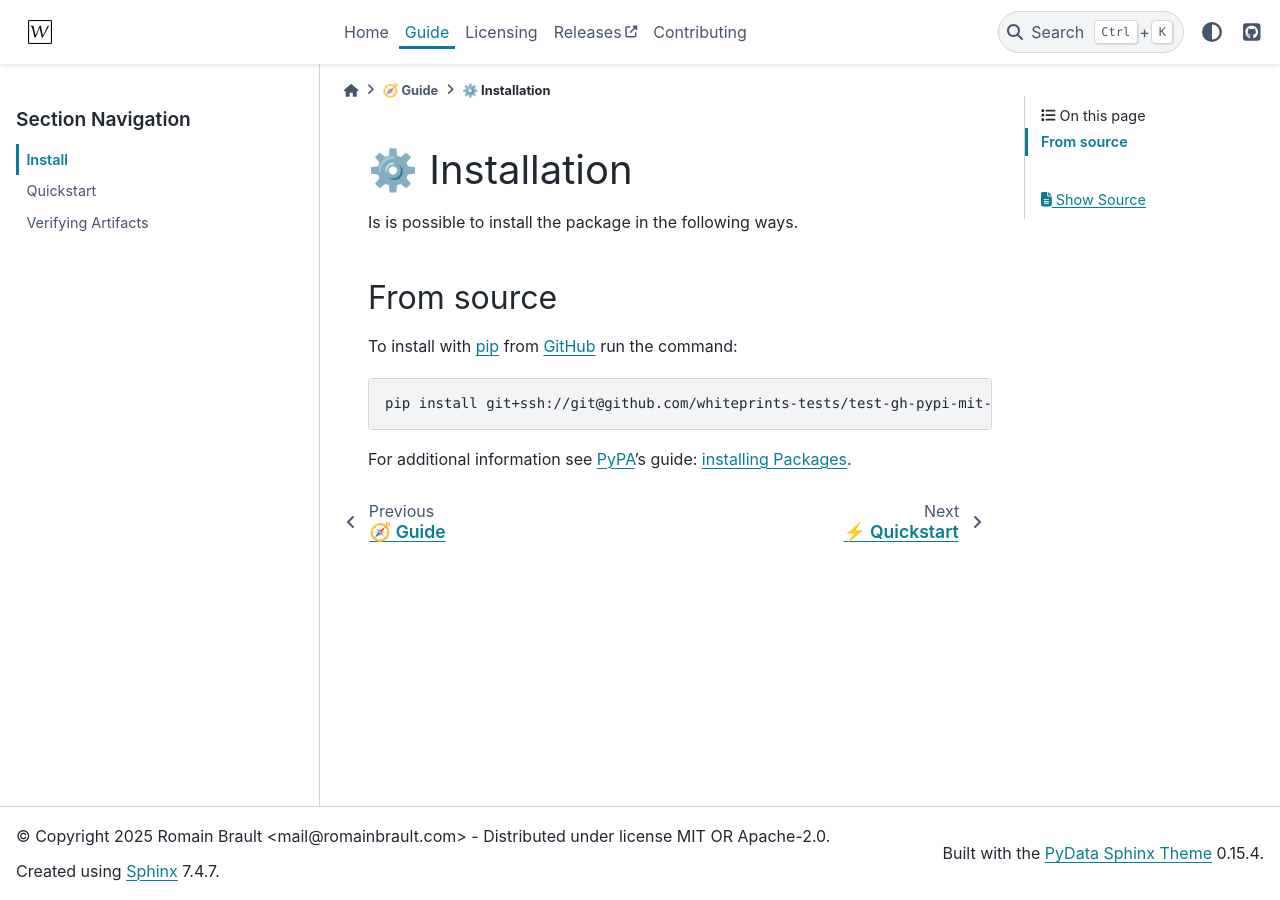
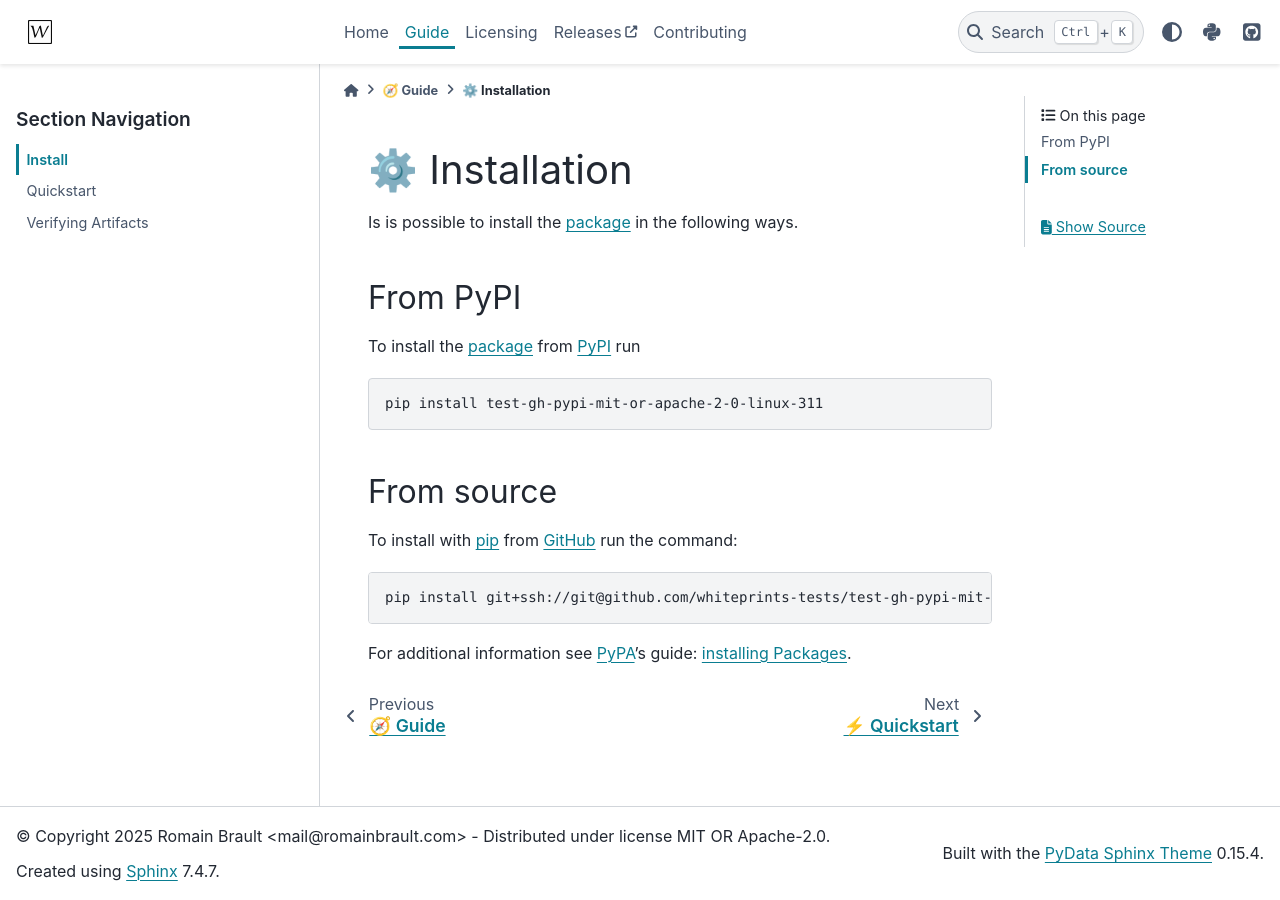
Before and after one commit to whiteprints-tests/test-gh-pypi-mit-or-apache-2-0-linux-311, a Sphinx documentation site: the page built from docs/INSTALL.md, in a window 1280 px wide. Built offline with Sphinx 7.4.7 and the PyData theme 0.15.4, drawn with Linux system fonts in a browser that asks for light colours; pages that are not in the unit, such as notebooks, are missing from menus.

Commit message:
feat: ✨ add PyPI publishing

````diff
--- a/INSTALL.md
+++ b/INSTALL.md
@@ -6,7 +6,17 @@
 
 # ⚙️ Installation
 
-Is is possible to install the package in the following ways.
+Is is possible to install the [package] in the following ways.
+
+## From PyPI
+
+To install the [package] from [PyPI] run
+
+```console
+pip install test-gh-pypi-mit-or-apache-2-0-linux-311
+```
+
+[PyPI]: https://pypi.org/
 
 ## From source
 
@@ -22,4 +32,5 @@
 For additional information see [PyPA]'s guide: [installing Packages](https://packaging.python.org/en/latest/tutorials/installing-packages).
 
 [PyPA]: https://www.pypa.io/en/latest/
-[pip]: https://pip.pypa.io/en/stable/
+[pip]: https://pip.pypa.io/en/stable
+[package]: https://pypi.org/project/test-gh-pypi-mit-or-apache-2-0-linux-311
--- a/docs/conf.py
+++ b/docs/conf.py
@@ -57,6 +57,12 @@
 html_theme_options = {
     "icon_links": [
         {
+            "name": "PyPI",
+            "url": "https://pypi.org/project/test-gh-pypi-mit-or-apache-2-0-linux-311",
+            "icon": "fa-brands fa-python",
+            "type": "fontawesome",
+        },
+        {
             "name": "GitHub",
             "url": (
                 "https://github.com/"
@@ -103,4 +109,6 @@
 exclude_patterns = [
     "_autoapi_templates/**",
 ]
-linkcheck_ignore = []
+linkcheck_ignore = [
+    r"https://pypi\.org/project/.*",
+]
--- a/pyproject.toml
+++ b/pyproject.toml
@@ -59,6 +59,7 @@
 urls.homepage = "https://github.com/whiteprints-tests/test-gh-pypi-mit-or-apache-2-0-linux-311"
 urls.integration = "https://github.com/whiteprints-tests/test-gh-pypi-mit-or-apache-2-0-linux-311/actions"
 urls.issues = "https://github.com/whiteprints-tests/test-gh-pypi-mit-or-apache-2-0-linux-311/issues"
+urls.pypi = "https://pypi.org/project/test-gh-pypi-mit-or-apache-2-0-linux-311"
 urls.repository = "https://github.com/whiteprints-tests/test-gh-pypi-mit-or-apache-2-0-linux-311"
 
 [dependency-groups]
````
Also changed, not shown: README.md (+2 -1 lines), 1 other file.
